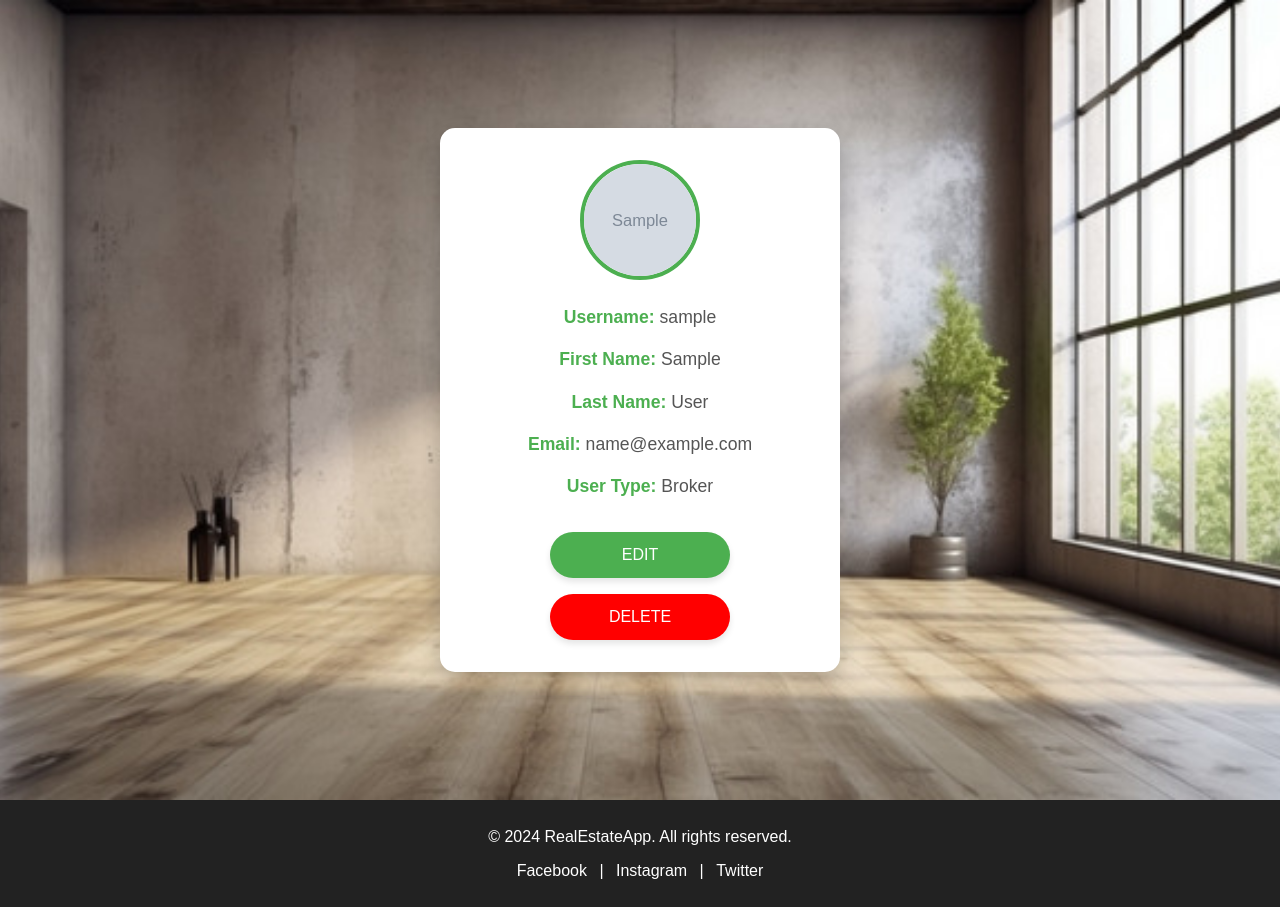
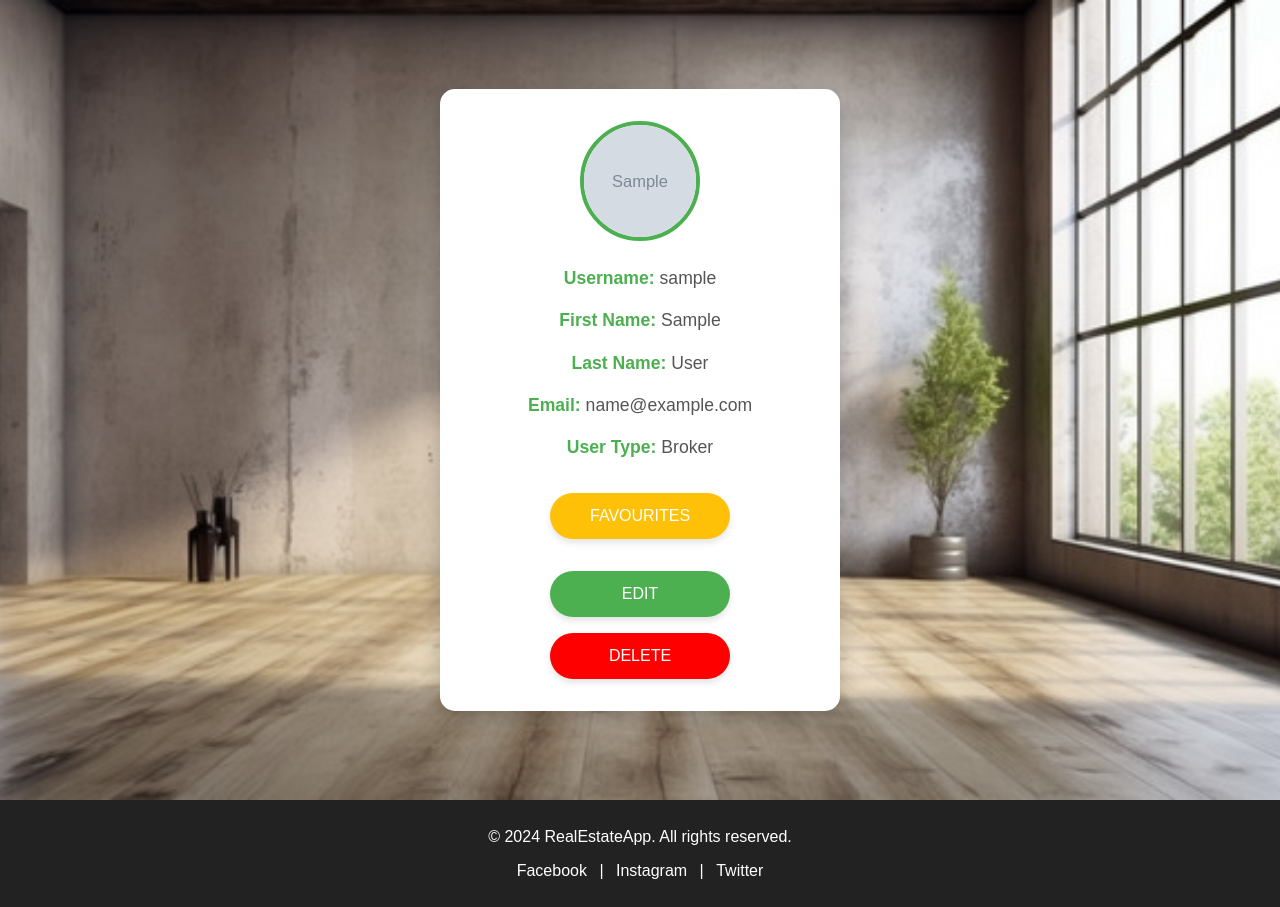
Before and after one commit to Petar-Koprinkov/Real-Estate-Web-Application, a Django app: page /account/profile/1/ in a window 1280 px wide. Shown: the part 78-985 px from the top of the page. Run offline with Django 5.2, Linux system fonts and the light colour scheme; tables that the repository leaves empty hold one stand-in row (values such as "Sample post"); grey boxes marked "Sample" are stand-in pictures.

Commit message:
feat: Added favourite button

```diff
--- a/TODO.py
+++ b/TODO.py
@@ -1,5 +1,3 @@
-# TODO: TO CRATE ANOTHER MODEL, TO BE THE FIFTH MODEL!!!!!! MAY BE LIKE MODEL - IF DONT HAVE IDEAS - Parking slot
-
 # TODO: To make session for every user to have favourite property listings
 # TODO: To add permissions
 # TODO: To modify admin panel
--- a/static/css/account/profile-details.css
+++ b/static/css/account/profile-details.css
@@ -90,6 +90,31 @@
     text-align: center;
 }
 
+.favourite-button {
+    display: inline-block;
+    background: #FFC107; /* Golden Yellow */
+    color: #fff;
+    border: none;
+    padding: 15px 40px;
+    border-radius: 25px;
+    font-size: 16px;
+    line-height: 1;
+    cursor: pointer;
+    text-transform: uppercase;
+    margin-top: 1rem;
+    margin-bottom: 1rem; /* Space between the favourite button and other buttons */
+    box-shadow: 0 4px 6px rgba(0, 0, 0, 0.1);
+    transition: background-color 0.3s ease, box-shadow 0.3s ease, transform 0.3s ease;
+    width: 180px;
+    text-align: center;
+}
+
+.favourite-button:hover {
+    background: #FFA000; /* Slightly darker yellow */
+    box-shadow: 0 6px 10px rgba(0, 0, 0, 0.2);
+    transform: translateY(-2px);
+}
+
 .delete-button:hover {
     background: red;
     box-shadow: 0 6px 10px rgba(0, 0, 0, 0.2);
@@ -116,3 +141,10 @@
         padding: 0.6rem 1.5rem;
     }
 }
+
+@media (max-width: 600px) {
+    .favourite-button {
+        font-size: 0.9rem;
+        padding: 0.6rem 1.5rem;
+    }
+}
--- a/templates/accounts/profile-details.html
+++ b/templates/accounts/profile-details.html
@@ -3,7 +3,7 @@
 {% block content %}
     <div class="detail-wrapper">
         <div class="profile-detail-container">
-            {% if  profile.profile_picture %}
+            {% if profile.profile_picture %}
                 <img
                         src="{{ profile.profile_picture.url }}"
                         alt="Profile Picture"
@@ -31,12 +31,16 @@
             <div class="profile-detail-detail">
                 <span>User Type:</span> {{ profile.user.user_type }}
             </div>
+            <a href="#">
+                <button class="favourite-button">Favourites</button>
+            </a>
             <a href="{% url 'profile-edit' profile.pk %}">
                 <button class="edit-button">Edit</button>
             </a>
-            <a href="{% url 'profile-delete' profile.pk%}">
+            <a href="{% url 'profile-delete' profile.pk %}">
                 <button class="delete-button">Delete</button>
             </a>
         </div>
     </div>
+
 {% endblock %}
```
